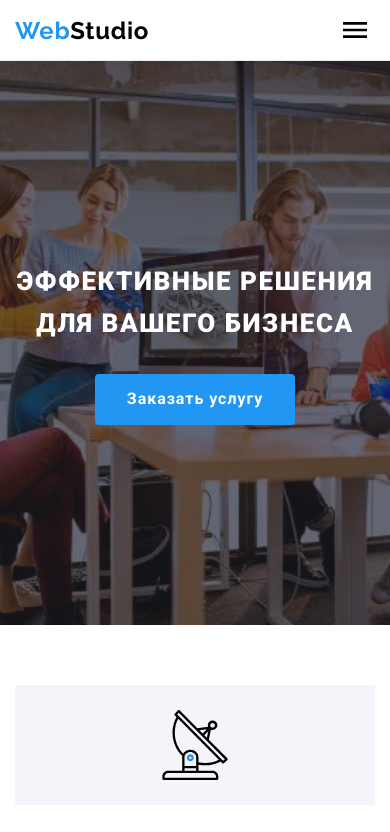
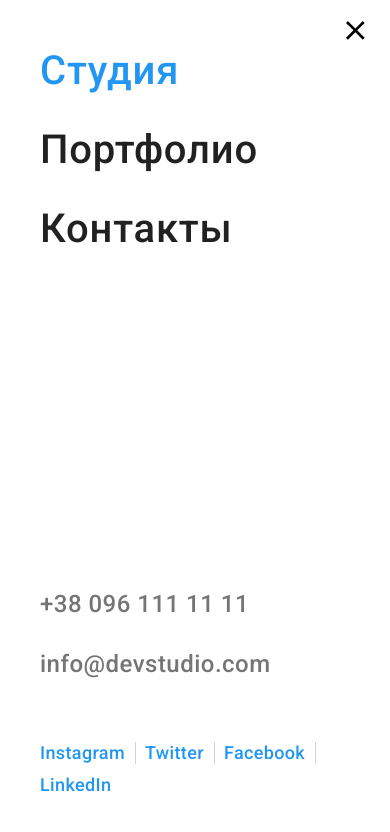
Before and after one commit to Dima1409/goit-markup-hw-08, a plain HTML site: page index.html in a window 390 px wide. Both pictures are taken after a click on the button 355 px from the left and 30 px from the top of the page. Shown: the top 832 px of the page. Drawn offline with nearby package versions, Linux system fonts and the light colour scheme.

Commit message:
mobile-menu

```diff
--- a/index.html
+++ b/index.html
@@ -22,17 +22,16 @@
     <!-- *********************************************** ШАПКА САЙТА *********************************************** -->
     <header class="header">
       <div class="container header__container">
+        <!-- Mobile-menu -->
         <nav class="navigation">
           <a href="./index.html" class="logo header__logo"
             ><span class="logo__text">Web</span>Studio</a
           >
-          <!-- Mobile-menu -->
           <button
-            class="button-menu"
+            class="button-menu js-open-menu"
             type="button"
             aria-expanded="false"
-            aria-controls="menu-container"
-            data-menu-button
+            aria-controls="mobile-menu"
           >
             <svg
               class="menu-container__icon"
@@ -40,11 +39,25 @@
               height="40"
               aria-label="Переключатель мобильного меню"
             >
-              <use class="icon-close" href="./images/svg/icon.svg#close-burger"></use>
               <use class="icon-menu" href="./images/svg/icon.svg#menu-burger"></use>
             </svg>
           </button>
-          <div class="menu-container container" id="menu-container" data-menu>
+          <div class="menu-container js-menu-container container" id="mobile-menu">
+            <button
+              class="button-menu js-close-menu"
+              type="button"
+              aria-expanded="false"
+              aria-controls="mobile-menu"
+            >
+              <svg
+                class="menu-container__icon"
+                width="40"
+                height="40"
+                aria-label="Переключатель мобильного меню"
+              >
+                <use class="icon-menu" href="./images/svg/icon.svg#close-burger"></use>
+              </svg>
+            </button>
             <ul class="main-list">
               <li class="main-list__item">
                 <a href="./index.html" class="main-list__link main-list__link--current">Студия</a>
@@ -100,7 +113,6 @@
             </ul>
           </div>
         </nav>
-      </div>
         <!-- Меню планшет и десктоп -->
         <div class="container header-tablet">
           <nav class="navigation-t">
@@ -109,7 +121,9 @@
             >
             <ul class="main-list-t">
               <li class="main-list-t__item">
-              <a href="./index.html" class="main-list-t__link main-list-t__link--current">Студия</a>
+                <a href="./index.html" class="main-list-t__link main-list-t__link--current"
+                  >Студия</a
+                >
               </li>
               <li class="main-list-t__item">
                 <a href="./portfolio.html" class="main-list-t__link">Портфолио</a>
@@ -153,6 +167,7 @@
               >
             </li>
           </ul>
+        </div>
       </div>
     </header>
 
@@ -853,7 +868,13 @@
         </button>
       </div>
     </div>
+    <script
+      defer
+      src="https://cdnjs.cloudflare.com/ajax/libs/body-scroll-lock/3.1.5/bodyScrollLock.min.js"
+      integrity="sha512-HowizSDbQl7UPEAsPnvJHlQsnBmU2YMrv7KkTBulTLEGz9chfBoWYyZJL+MUO6p/yBuuMO/8jI7O29YRZ2uBlA=="
+      crossorigin="anonymous"
+    ></script>
+    <script src="./js/mobile-menu.js"></script>
     <script src="./js/modal.js"></script>
-    <script src="./js/menu-btn.js"></script>
   </body>
 </html>
--- a/scss/layouts/_mobile-menu.scss
+++ b/scss/layouts/_mobile-menu.scss
@@ -1,58 +1,56 @@
-.header__container {
-    @include device(tablet) {
-        display: none;
-    }
-}
+
 .button-menu {
+    min-height: 40px;
+    min-width: 40px;
     border: none;
+    border-radius: 50%;
+    outline: none;
     background-color: transparent;
+    cursor: pointer;
     margin: 0;
     padding: 0;
     display: flex;
-    z-index: 3;
-
-    & .icon-close {
-        display: none;
-    }
-}
-
-.button-menu.is-open .icon-close {
-    display: block;
-    fill: currentColor;
-
+    align-items: center;
+    justify-content: center;
     &:hover,
     &:focus {
     fill: var(--accent-color);
     }
 }
 
-.button-menu.is-open .icon-menu {
-    display: none;
-}
-
 .menu-container {
     position: fixed;
-        display: none;
-        width: 100%;
+    width: 100vw;
     height: 100vh;
     left: 0;
     top: 0;
     padding: 48px 40px;
     background-color: var(--white-color);
+    z-index: 20;
+
+    transform: translateX(-100%);
+    opacity: 0;
+    transition: transform var(--duration) var(--timing-function), opacity var(--duration) var(--timing-function);
+
+    @include device(tablet) {
+        display: none;
     }
+    & .js-open-menu {
+        display: none;
+    }
+}
+.js-close-menu {
+    position: absolute;
+    top: 10px;
+    right: 15px;
+}
+
 
 .menu-container.is-open {
     display: flex;
     flex-direction: column;
-        z-index: 2;
-
-        &.icon-close {display: block;}
-
-
-        & .header-contact__link {
-            padding: 0;
-        }
-
+    transform: translateX(0);
+    opacity: 1;
     & .header-contact__image {
     display: none;
     }
--- a/scss/layouts/_navigation.scss
+++ b/scss/layouts/_navigation.scss
@@ -3,16 +3,31 @@
     align-items: center;
     justify-content: space-between;
     min-height: 60px;
+
+    @include device(tablet) {
+        display: none;
+    }
 }
 
 .socials-text {
     display: flex;
+    flex-wrap: wrap;
 }
 .socials-text__item:not(:last-child) {
     margin-right: 20px;
 }
 .socials-text__item {
     position: relative;
+    @media screen and (max-width: 436px) {
+        &:last-child {
+            margin-top: 10px;
+        }
+    }
+    @media screen and (max-width: 364px) {
+    &:nth-last-child(-n+2) {
+        margin-top: 10px;
+    }
+    }
 }
 .socials-text__item:not(:last-child)::after {
     position: absolute;
```
Also changed, not shown: js/menu-btn.js (deleted, +0 -14 lines), portfolio.html (+7 -1 lines), css/main.css, css/main.min.css, 2 other files. Lines whose indentation alone changed are shown as unchanged.
